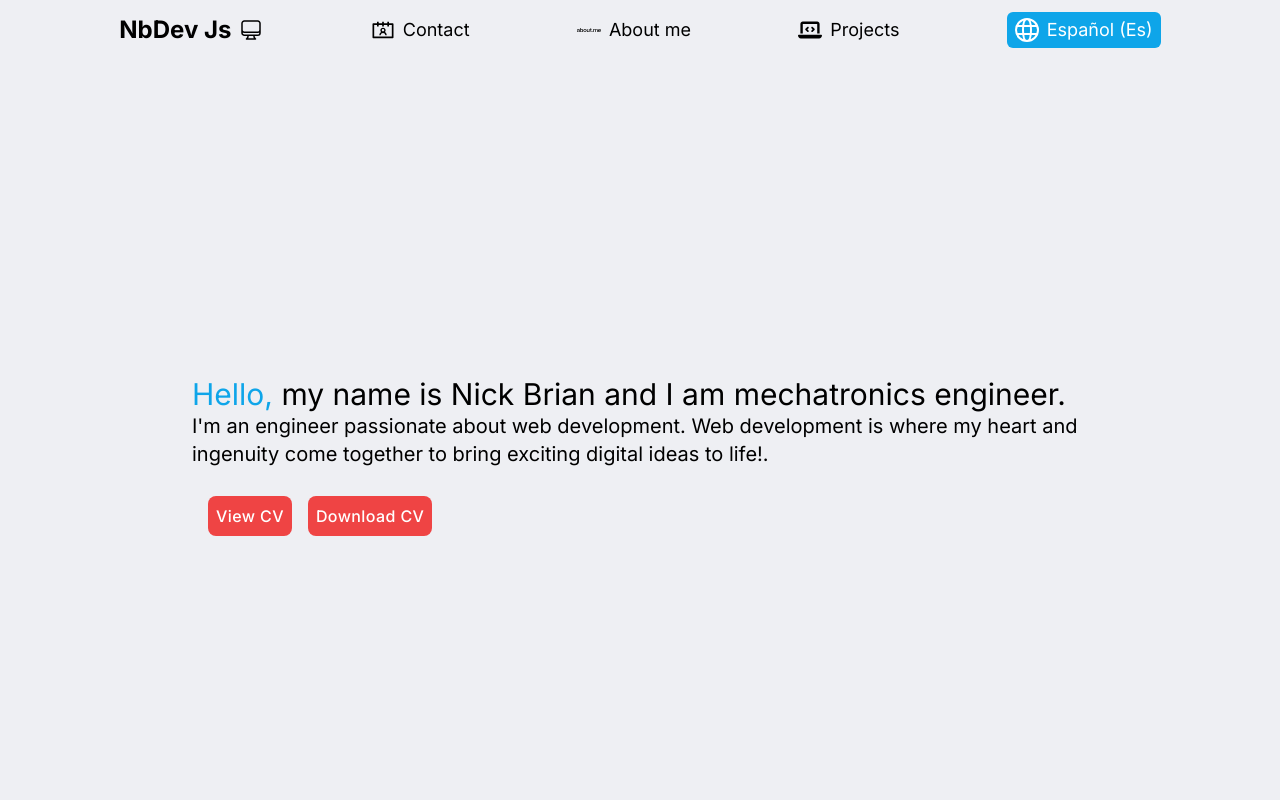
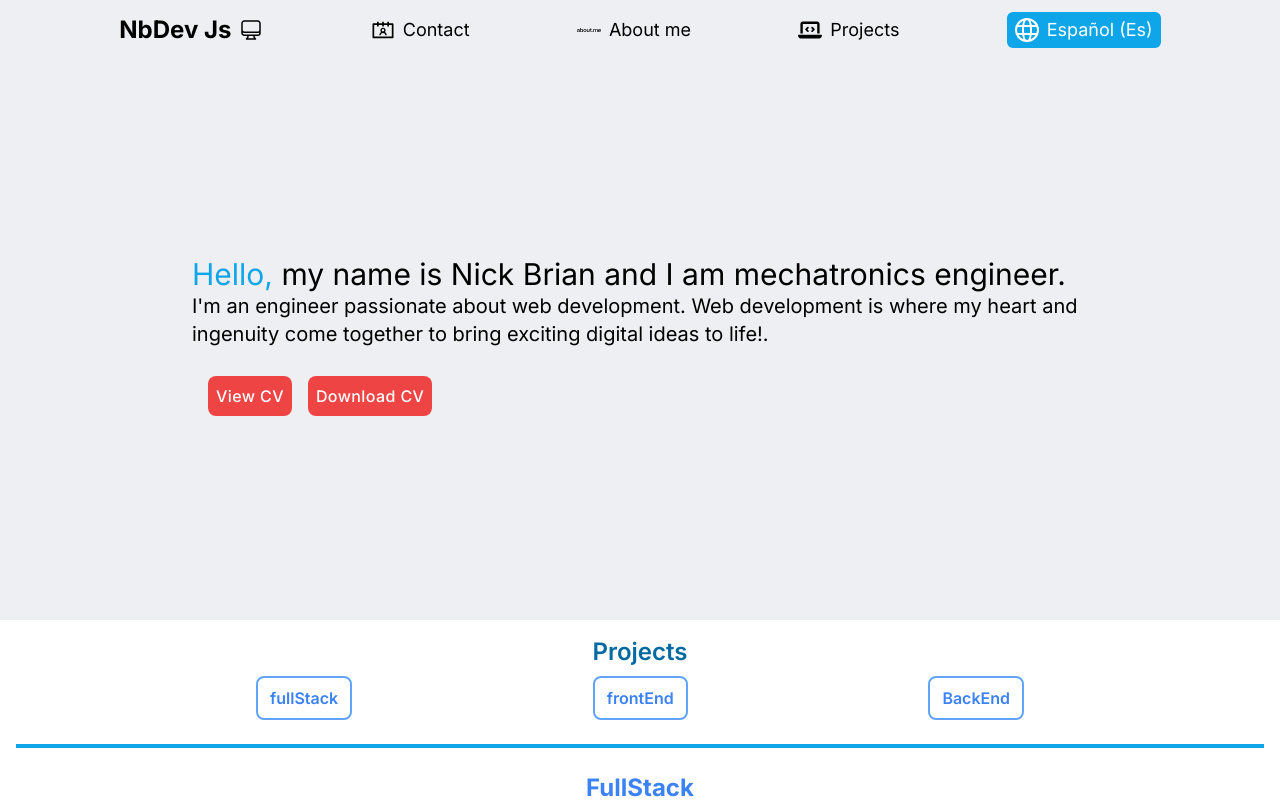
Before and after one commit to Nickbrian246/portolio-nb, a Next.js app: page / in a window 1280 px wide. Shown: the top 800 px of the page. Built offline with nearby package versions, Linux system fonts and the light colour scheme.

Commit message:
add navigation buttons

```diff
--- a/src/app/project/_utils/projectData/smartShopping.ts
+++ b/src/app/project/_utils/projectData/smartShopping.ts
@@ -7,6 +7,11 @@ import { v4 as uuidv4 } from "uuid";
 const smartShoppingFeatures: Features[] = [
   { nameES: "Login de usuarios", nameEn: "Users Login", id: uuidv4() },
   { nameES: "Registro de usuarios", nameEn: "User registration", id: uuidv4() },
+  {
+    nameES: "Login  con Google o Facebook",
+    nameEn: "Users can log in using their Google or Facebook accounts.",
+    id: uuidv4(),
+  },
   {
     nameES: "Cambia o actualiza contraseña",
     nameEn: "Change or update password.",
--- a/src/components/Projects/Projects.tsx
+++ b/src/components/Projects/Projects.tsx
@@ -7,6 +7,7 @@ import {
 } from "@/utils/groupOfProjects/groupOfProjects";
 import Divider from "../components/Divider";
 import ProjectCard from "./components/ProjectCard/ProjectCard";
+import ProjectButtons from "./components/button/ProjectButtons";
 export default function Projects() {
   const [isSpanish] = useLanguageContext();
 
@@ -15,8 +16,12 @@ export default function Projects() {
       <h2 className="text-center font-semibold text-2xl text-sky-700">
         {isSpanish ? "Proyectos" : "Projects"}
       </h2>
+      <ProjectButtons />
       <Divider className="my-6 bg-sky-500" />
-      <h2 className=" text-center text-2xl font-bold text-blue-500 my-5">
+      <h2
+        className=" text-center text-2xl font-bold text-blue-500 my-5"
+        id="FullStack"
+      >
         FullStack
       </h2>
 
@@ -38,7 +43,10 @@ export default function Projects() {
         ))}
       </section>
       <Divider className="my-6 bg-blue-500" />
-      <h2 className=" text-center text-2xl font-bold text-blue-500 my-5">
+      <h2
+        className=" text-center text-2xl font-bold text-blue-500 my-5"
+        id="frontEnd"
+      >
         FrontEnd
       </h2>
 
@@ -60,7 +68,10 @@ export default function Projects() {
         ))}
       </section>
       <Divider className="my-6 bg-red-500" />
-      <h2 className=" text-center text-2xl font-bold text-red-500 my-5">
+      <h2
+        className=" text-center text-2xl font-bold text-red-500 my-5"
+        id="BackEnd"
+      >
         BackEnd
       </h2>
 
--- /dev/null
+++ b/src/components/Projects/components/button/ProjectButtons.tsx
@@ -0,0 +1,19 @@
+import React from "react";
+import { ProjectButtonList } from "../../utils/projectsButtonsList/projectButtonsList";
+import LinkButton from "@/components/components/linkButton/LinkButton";
+export default function ProjectButtons() {
+  return (
+    <div className="flex justify-between max-w-3xl m-auto mt-2 ">
+      {ProjectButtonList.map((button) => (
+        <LinkButton
+          className="sm:px-3 px-1 py-2 border-2 border-blue-400 rounded-lg text-blue-500 font-semibold"
+          target="_self"
+          key={button.title}
+          href={button.href}
+        >
+          {button.title}
+        </LinkButton>
+      ))}
+    </div>
+  );
+}
--- /dev/null
+++ b/src/components/Projects/utils/projectsButtonsList/projectButtonsList.ts
@@ -0,0 +1,5 @@
+export const ProjectButtonList = [
+  { title: "fullStack", href: "#FullStack" },
+  { title: "frontEnd", href: "#frontEnd" },
+  { title: "BackEnd", href: "#BackEnd" },
+];
--- a/src/components/aboutMe/AboutMe.tsx
+++ b/src/components/aboutMe/AboutMe.tsx
@@ -10,7 +10,7 @@ export default function AboutMe() {
   return (
     <section
       id="AboutMe"
-      className="h-screen w-full bg-[#eeeff3]  flex flex-col items-center justify-center gap-4 p-2"
+      className="h-[70vh] w-full bg-[#eeeff3]  flex flex-col items-center justify-center gap-4 p-2"
     >
       <div className="max-w-4xl">
         {isSpanish ? (
```
Also changed, not shown: src/assets/smart-shopping/loginSmartShopping.png, src/assets/smart-shopping/registerSmartShopping.png.
